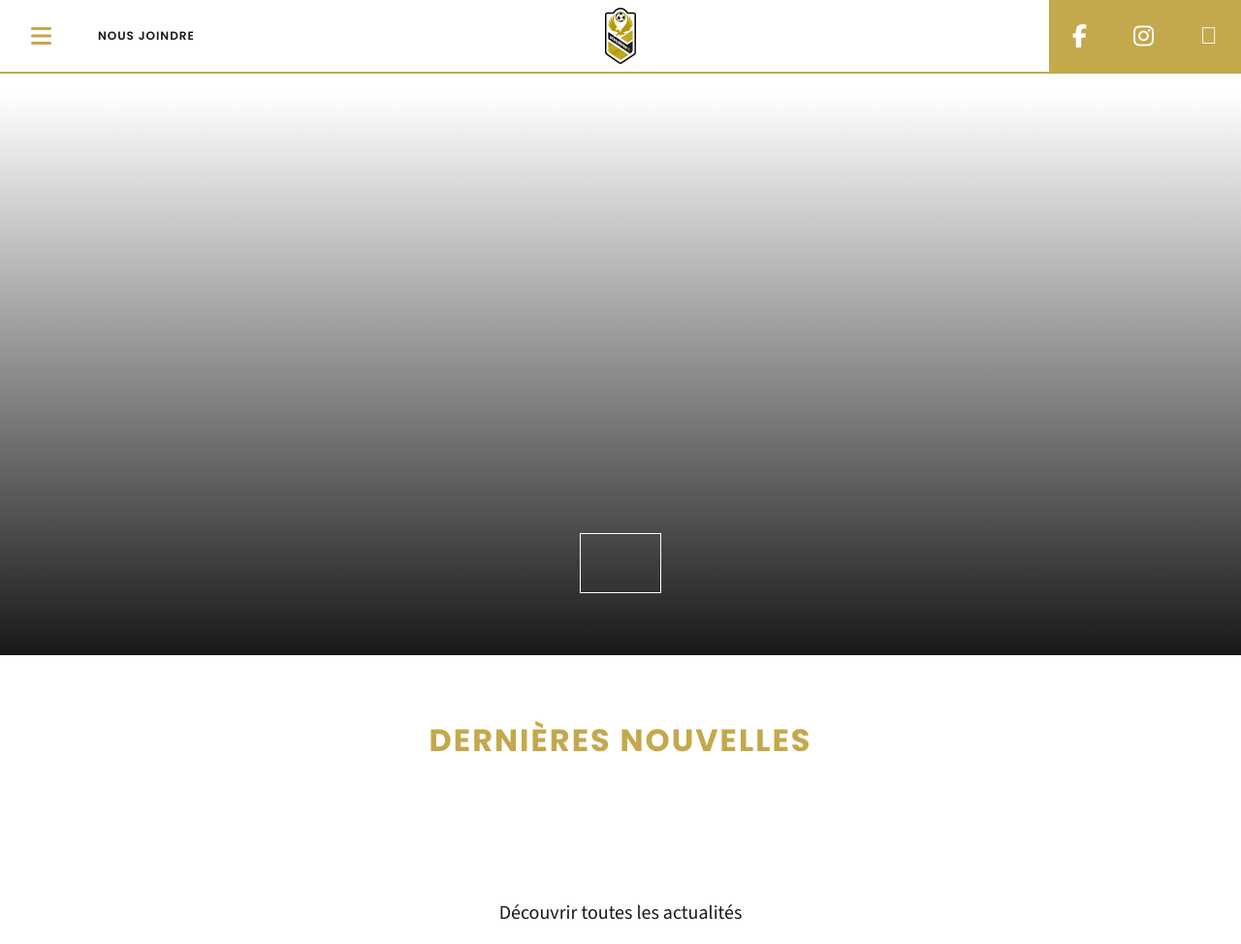
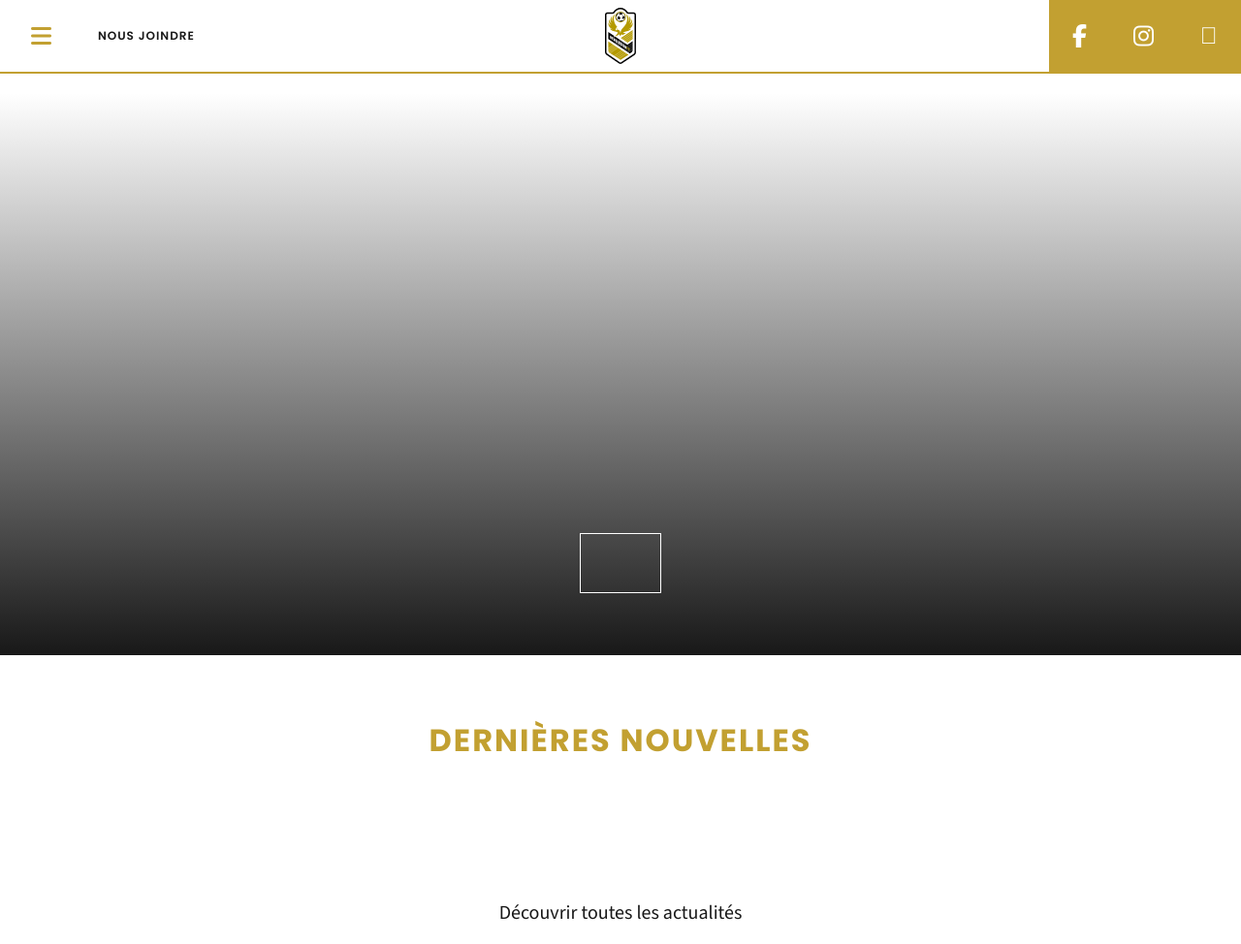
Before and after one commit to jo-chab/revolution-fc, a PHP site: page / in a window 1280 px wide. Shown: the top 974 px of the page at 97% size. Run offline with PHP 8.4, Linux system fonts and the light colour scheme; data that the repository does not hold is empty; some libraries are stand-ins or nearby versions.

Commit message:
css updates

```diff
--- a/admin/index.php
+++ b/admin/index.php
@@ -74,7 +74,7 @@
 
 
             $(document).ready(function() {
-                $('.btn-update, .btn-disable, .btn-activate, .btn-validate').click(function() {
+                $('.btn-update, .btn-disable, .btn-activate, .btn-validate, .btn-confirm').click(function() {
                     $(this).closest('form').submit();
                 });
 
--- a/assets/css/global.css
+++ b/assets/css/global.css
@@ -222,7 +226,7 @@ h2 {
   font-weight: 700;
   font-size: 1.5rem;
   line-height: 1.5em;
-  color: #C4A84C;
+  color: #c2a031;
   text-transform: uppercase;
   letter-spacing: 2px;
   margin-bottom: 1rem;
@@ -1282,7 +1286,7 @@ HEADER CSS -
       justify-items: center;
       grid-template-columns: 1fr auto 1fr;
       grid-template-areas: "hamburger logo social";
-      border-bottom: 2px solid #C4A84C;
+      border-bottom: 2px solid #c2a031;
       background-color: white; } }
   .top-header ul {
     width: 100%;
@@ -1298,7 +1302,7 @@ HEADER CSS -
           justify-content: flex-start; } }
     .top-header ul.header-social {
       grid-area: social;
-      background: #C4A84C;
+      background: #c2a031;
       justify-self: flex-end;
       width: fit-content;
       justify-content: flex-end;
@@ -1378,7 +1382,7 @@ HEADER CSS -
     padding: .5rem 1.5rem; }
   .top-header .menu-toggle i {
     padding: 2rem;
-    color: #C4A84C;
+    color: #c2a031;
     cursor: pointer; }
     @media (max-width: 767px) {
       .top-header .menu-toggle i {
--- a/assets/scss/_admin_main.scss
+++ b/assets/scss/_admin_main.scss
@@ -3,7 +3,7 @@
 * LOCATION: [assets]
 * FOLDER: [scss]
 * FILE NAME: [main-admin.scss]
-* DESCRIPTION: admin css file for Panel
+* DESCRIPTION: admin css file
 *
 */
 
--- a/assets/scss/_variables.scss
+++ b/assets/scss/_variables.scss
@@ -30,8 +30,7 @@ $web-grey-5: #343741;
 $web-grey-6: #181818;
 
 /* SPECIFIC BRAND */
-$primary-color-1: #C4A84C;
-//$primary-color-1: #FFCD00;
+$primary-color-1: #c2a031;
 $primary-color-2: #181818;
 $primary-color-3: #FFCD00;
 
@@ -44,16 +43,20 @@ $tertiary-color-2: #C8C3B3;
 $tertiary-color-3: #63666A;
 $tertiary-color-4: #D0D3D4;
 
-//$secondary-color-1: #00B0AD;
-//$tertiary-color-1: #008776;
 
+
+/****** MESSAGES & ALERTS ******/
 $alert-1: #fed624;
-$alert-2: darken($alert-1, 15%);
+$alert-2: #C2A031;
 $alert-3: #9bce7c;
 $alert-4: #1ecd28;
 $alert-5: #293D1D;
 $alert-6: #FF1541;
 $alert-7: #BA0F2F;
+
+$color-info: $alert-1;
+$color-error: $alert-6;
+$color-correct: $alert-4;
 
 $admin-color-1: #072ac8;
 
@@ -66,9 +69,11 @@ $bg-sidemenu-color: $primary-color-2;
 $bg-footer-color: $primary-color-2;
 
 
+/****** TITLES & TEXTS ******/
+$reading-text: $web-grey-6;
 
 
-
+/****** POPUP ******/
 $popup-color: $primary-color-1;
 $popup-text-color: white;
 $popup-color-2: #f2f2f2;
@@ -77,35 +82,20 @@ $popup-width-small: 320px;
 $popup-width-large: 520px;
 
 
-
-$reading-text: $web-grey-6;
-
-
-/****** Z-INDEX ******/
-$z-top-menu: 4;
-$z-mobile-menu: 4;
-$z-side-menu: 5;
-
-$z-alert-popup: 99;
-
-$z-home-hero-overlay: 2;
-$z-home-hero-content: 3;
-
-
-
-
-
-
 /*******************************************************
 ADMIN
 *******************************************************/
-$admin-color-1 : $secondary-color-3;
-$admin-update: $tertiary-color-2;
+$admin-color-1 : $secondary-color-1;
+$admin-update: $primary-color-1;
 $admin-confirm: $alert-4;
 $admin-delete: $alert-6;
 
 
-/****** MESSAGES & ALERTS ******/
-$color-info: #fed624;
-$color-error: $alert-6;
-$color-correct: $alert-4;
+/*******************************************************
+Z-INDEX
+*******************************************************/
+$z-home-hero-overlay: 2;
+$z-home-hero-content: 3;
+$z-top-menu: 4;
+$z-side-menu: 5;
+$z-alert-popup: 99;
```
Also changed, not shown: other parts of assets/css/global.css (+30 -26 lines), assets/css/global_admin.css (+29 -25 lines).
